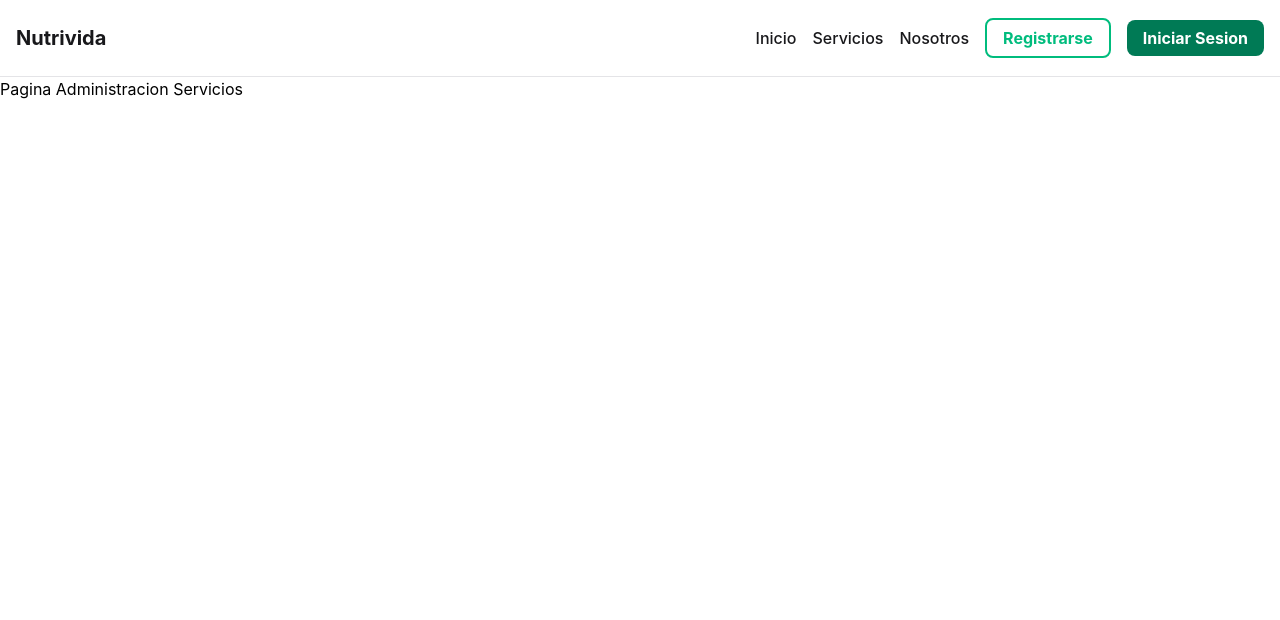
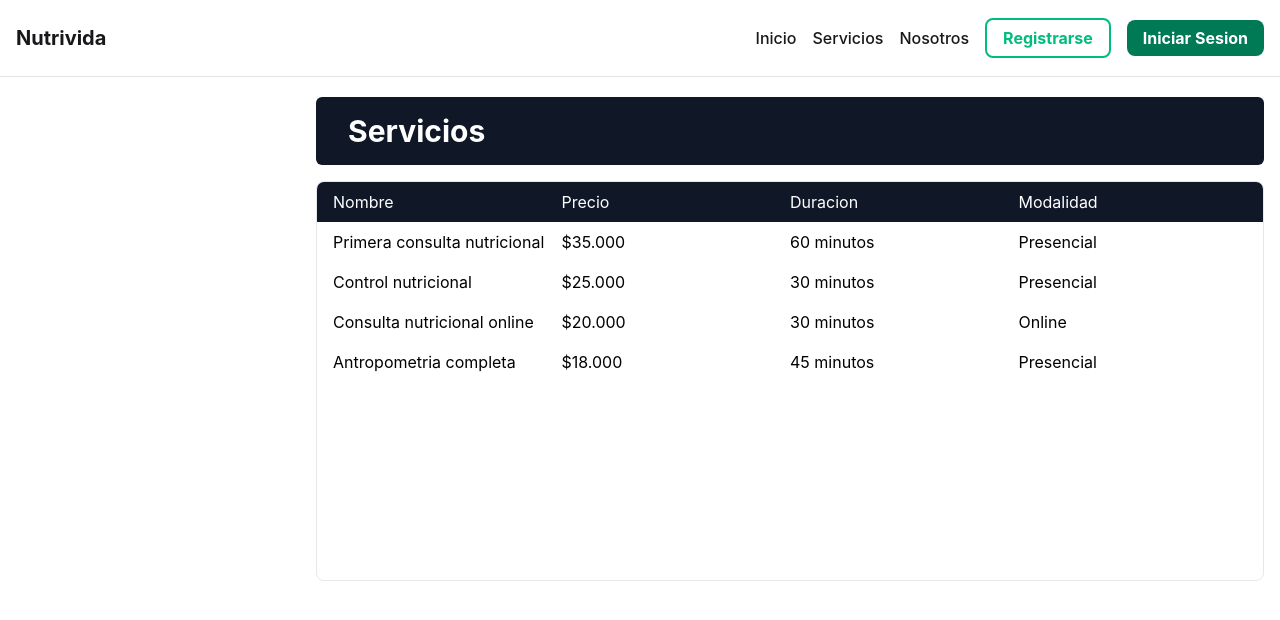
Before and after one commit to macayul-boop/Nutrivida, a React (Vite) app in the folder nutrivida/: page /administracion/servicios in a window 1280 px wide. Shown: the top 620 px of the page. Built offline with nearby package versions, Linux system fonts and the light colour scheme.

Commit message:
Se crea  listado de servicios

```diff
--- /dev/null
+++ b/nutrivida/src/componente/Servicio.jsx
@@ -0,0 +1,13 @@
+function Servicio({datos}){
+
+    return(
+        <article className="w-full grid grid-cols-4 py-2 px-4">
+            <p>{datos.nombre}</p>
+            <p>${datos.precio.toLocaleString('es-CL')}</p>
+            <p>{datos.duracion} minutos</p>
+            <p>{datos.modalidad}</p>
+        </article>
+    )
+}
+
+export default Servicio
--- a/nutrivida/src/pages/administracion/AdministracionServicios.jsx
+++ b/nutrivida/src/pages/administracion/AdministracionServicios.jsx
@@ -1,7 +1,73 @@
+import { useState } from 'react';
+import Servicio from '../../componente/Servicio';
+
+const SERVICIOS_INICIALES = [
+    {
+        id:1,
+        nombre:"Primera consulta nutricional",
+        precio:35000,
+        duracion:60,
+        modalidad:"Presencial"
+    },
+    {
+        id:2,
+        nombre:"Control nutricional",
+        precio:25000,
+        duracion:30,
+        modalidad:"Presencial"
+    },
+    {
+        id:3,
+        nombre:"Consulta nutricional online",
+        precio:20000,
+        duracion:30,
+        modalidad:"Online"
+    },
+    {
+        id:4,
+        nombre:"Antropometria completa",
+        precio:18000,
+        duracion:45,
+        modalidad:"Presencial"
+    }
+]
+
 function AdministracionServicios(){
+
+    const [listaServicios] = useState(SERVICIOS_INICIALES)
+
     return(
-        <h1>Pagina Administracion Servicios</h1>
+        <div>
+            <main className="overflow-x-hidden lg:ml-[300px] ml-0 p-4">
+                <section className="bg-gray-900 w-full mt-15 lg:mt-1 rounded-md">
+                    <h1 className="text-3xl font-bold text-white py-4 px-8">
+                        Servicios
+                    </h1>
+                </section>
+
+                <section className="max-w-7xl w-full mt-4 h-[25rem] overflow-auto border border-gray-200 rounded-lg">
+                    <div className="min-w-[700px]">
+                        <section className="w-full grid grid-cols-4 py-2 bg-gray-900 text-white px-4">
+                            <p>Nombre</p>
+                            <p>Precio</p>
+                            <p>Duracion</p>
+                            <p>Modalidad</p>
+                        </section>
+
+                        <section>
+                            {listaServicios.map((value)=>(
+                                <Servicio
+                                    key={value.id}
+                                    datos={value}
+                                />
+                            ))}
+                        </section>
+                    </div>
+                </section>
+            </main>
+        </div>
     )
+
 }
 
 export default AdministracionServicios
```
